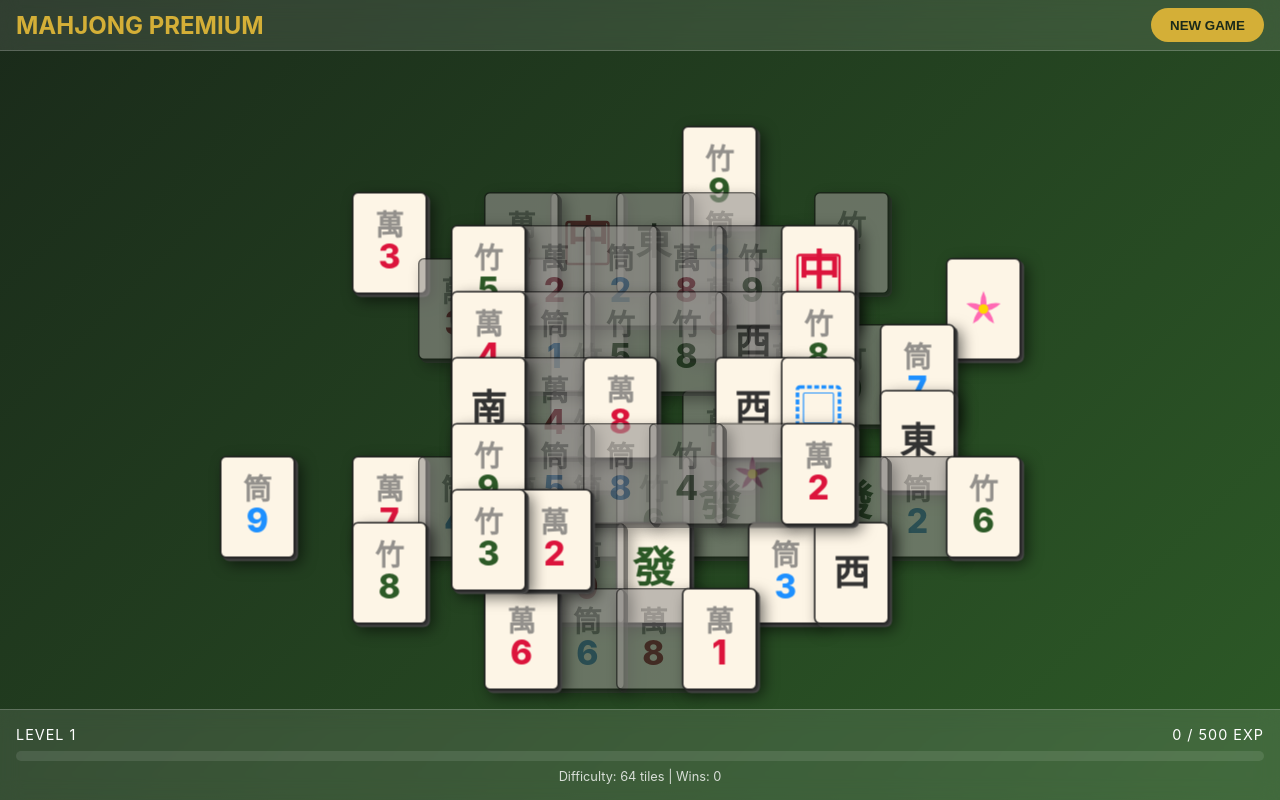
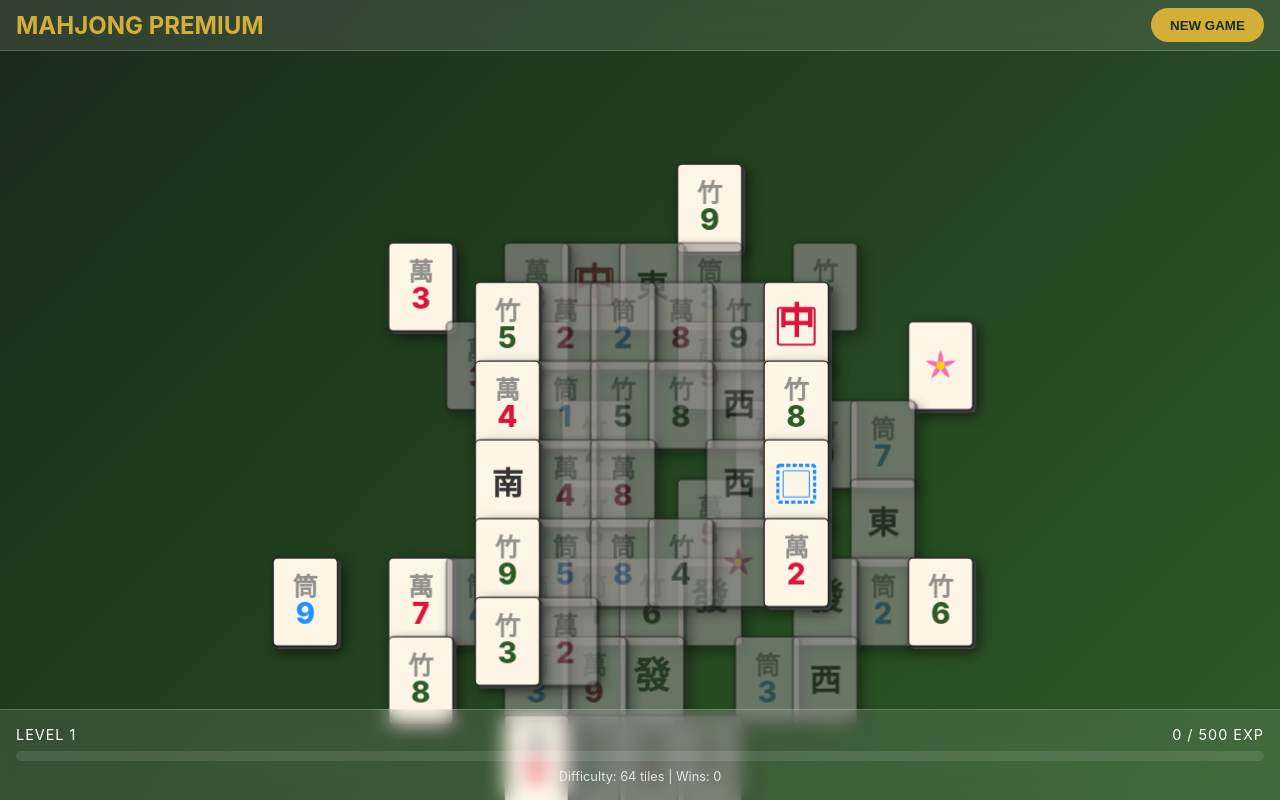
Before and after one commit to saarben/mahjong, a React (Vite) app: page / in a window 1280 px wide. Built offline with nearby package versions, Linux system fonts and the light colour scheme.

Commit message:
fix: synchronize logic coordinate system with visual tile dimensions to prevent incorrect selection

```diff
--- a/src/components/GameBoard.tsx
+++ b/src/components/GameBoard.tsx
@@ -98,12 +98,12 @@ const GameBoard: React.FC<GameBoardProps> = ({ tileCount, onWin }) => {
       if (!container) return;
 
       const { width, height } = container.getBoundingClientRect();
-      const boardWidth = 600; // Total width including some padding
-      const boardHeight = 440; // Total height including some padding
+      const boardWidth = 600;
+      const boardHeight = 540;
 
       const scaleX = (width - 40) / boardWidth;
       const scaleY = (height - 40) / boardHeight;
-      setScale(Math.min(scaleX, scaleY, 1.5)); // Don't scale too much
+      setScale(Math.min(scaleX, scaleY, 1.5));
     };
 
     handleResize();
@@ -174,7 +174,7 @@ const GameBoard: React.FC<GameBoardProps> = ({ tileCount, onWin }) => {
             className={`tile v-${tile.type} ${tile.isMatched ? 'matched' : ''} ${selectedId === tile.id ? 'selected' : ''} ${isTileSelectable(tile, tiles) ? 'selectable' : 'blocked'}`}
             style={{
               left: `${tile.x * 22}px`,
-              top: `${tile.y * 22}px`,
+              top: `${tile.y * 30}px`,
               zIndex: tile.z * 10 + tile.y,
               transform: `translate3d(0, 0, ${tile.z * TILE_THICKNESS}px)`,
               padding: '4px'
--- a/src/logic/GameEngine.ts
+++ b/src/logic/GameEngine.ts
@@ -102,10 +102,12 @@ export const isTileSelectable = (tile: Tile, allTiles: Tile[]): boolean => {
   const activeTiles = allTiles.filter(t => !t.isMatched);
 
   // Check if there is any tile overlapping from above (any higher layer)
+  // We use a slightly wider Y threshold (2.5) because tiles are visually taller
+  // than their horizontal step, and partial overlap should block.
   const isBlockedAbove = activeTiles.some(t =>
     t.z > tile.z &&
     Math.abs(t.x - tile.x) < 2 &&
-    Math.abs(t.y - tile.y) < 2
+    Math.abs(t.y - tile.y) < 2.5
   );
   if (isBlockedAbove) return false;
 
@@ -115,12 +117,12 @@ export const isTileSelectable = (tile: Tile, allTiles: Tile[]): boolean => {
   const isBlockedLeft = activeTiles.some(t =>
     t.z === tile.z &&
     t.x === tile.x - 2 &&
-    Math.abs(t.y - tile.y) < 2
+    Math.abs(t.y - tile.y) < 2.5
   );
   const isBlockedRight = activeTiles.some(t =>
     t.z === tile.z &&
     t.x === tile.x + 2 &&
-    Math.abs(t.y - tile.y) < 2
+    Math.abs(t.y - tile.y) < 2.5
   );
 
   return !isBlockedLeft || !isBlockedRight;
```
